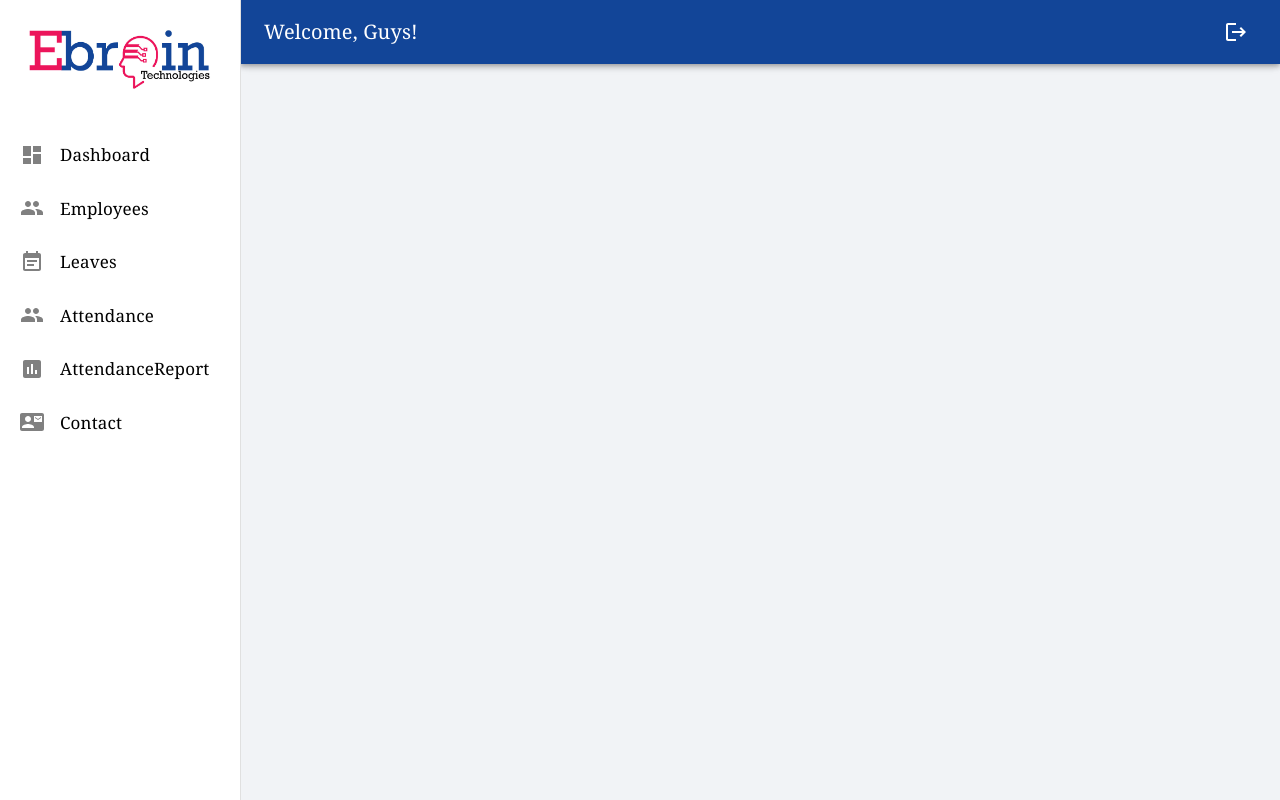
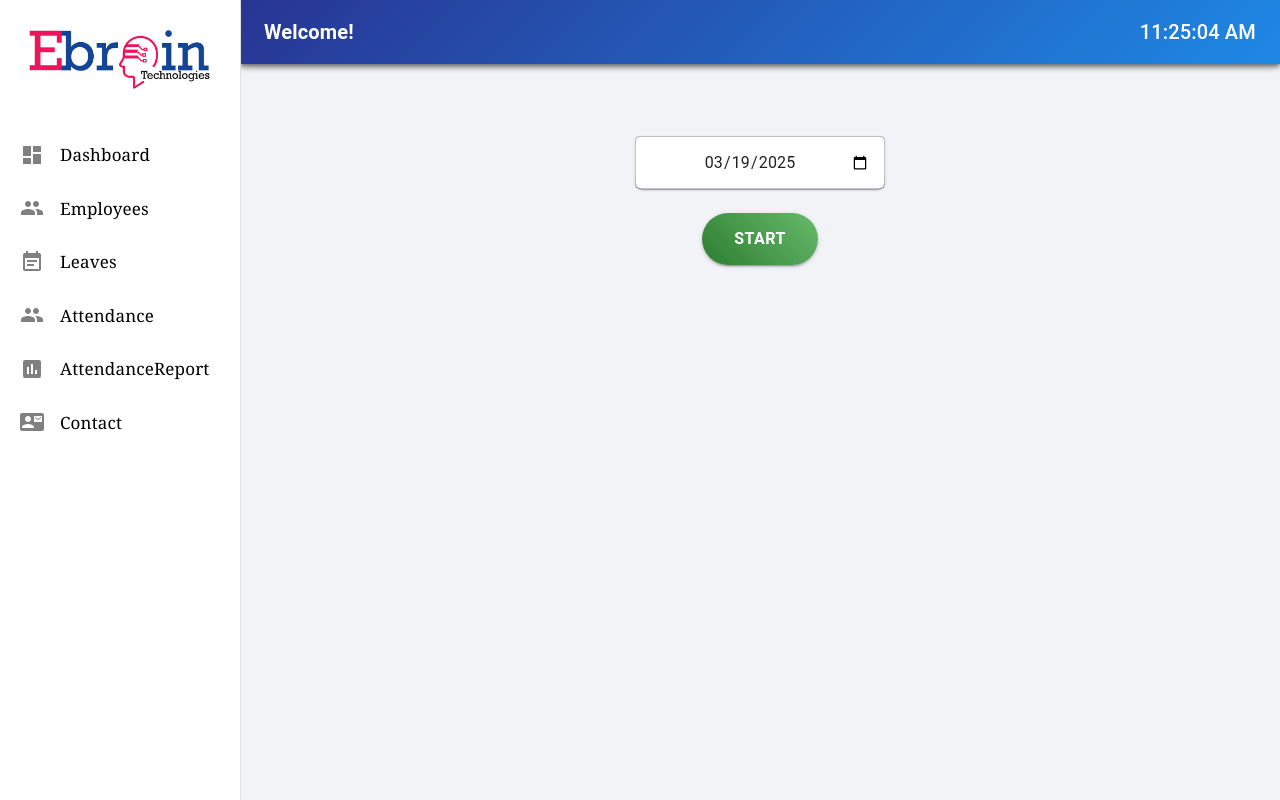
Before and after one commit to Agalya-10/Attendance-Management, a React (Create React App) app: page /userdashboard in a window 1280 px wide. Built offline with nearby package versions, Linux system fonts and the light colour scheme.

Commit message:
Location Incompleted

```diff
--- a/src/App.js
+++ b/src/App.js
@@ -7,6 +7,7 @@ import EmployeeTable from "./Components/EmployeeTable";
 import Login from "./Components/Login";
 import SideNav from "./Navbar/Sidenav";
 import AttendanceReport from "./Components/AttendanceReport";
+import UserDashboard from "./Components/UserDashboard";
 
 function App() {
   return (
@@ -24,6 +25,7 @@ function App() {
                 <Route path="/attendance" element={<AttendanceTable/>} />
                 <Route path="/attendancereport" element={<AttendanceReport/>} />
                 <Route path="/contact" element={<ContactPage/>} />
+                <Route path="/userdashboard" element={<UserDashboard/>} />
               </Routes>
             </SideNav>
           }
--- /dev/null
+++ b/src/Components/UserDashboard.js
@@ -0,0 +1,223 @@
+import React, { useState, useEffect } from "react";
+import {
+  AppBar,
+  Toolbar,
+  Typography,
+  Box,
+  Button,
+  TextField,
+} from "@mui/material";
+import {
+  PieChart,
+  Pie,
+  Cell,
+  ResponsiveContainer,
+} from "recharts";
+
+// 👉 Replace this with your actual location!
+const TARGET_LAT = 10.786999;
+const TARGET_LNG = 79.137827;
+const drawerWidth = 240;
+
+function getDistanceFromLatLonInMeters(lat1, lon1, lat2, lon2) {
+  const R = 6371e3; // Earth radius in meters
+  const φ1 = (lat1 * Math.PI) / 180;
+  const φ2 = (lat2 * Math.PI) / 180;
+  const Δφ = ((lat2 - lat1) * Math.PI) / 180;
+  const Δλ = ((lon2 - lon1) * Math.PI) / 180;
+
+  const a =
+    Math.sin(Δφ / 2) * Math.sin(Δφ / 2) +
+    Math.cos(φ1) * Math.cos(φ2) *
+    Math.sin(Δλ / 2) * Math.sin(Δλ / 2);
+
+  const c = 2 * Math.atan2(Math.sqrt(a), Math.sqrt(1 - a));
+
+  return R * c;
+}
+
+const UserDashboard = () => {
+  const [currentTime, setCurrentTime] = useState(new Date());
+  const [elapsedTime, setElapsedTime] = useState(60);
+  const [isRunning, setIsRunning] = useState(false);
+  const [showChart, setShowChart] = useState(false);
+  const [selectedDate, setSelectedDate] = useState(
+    new Date().toISOString().split("T")[0]
+  );
+
+  useEffect(() => {
+    const timer = setInterval(() => setCurrentTime(new Date()), 1000);
+    return () => clearInterval(timer);
+  }, []);
+
+  useEffect(() => {
+    let interval;
+    if (isRunning && elapsedTime < 8 * 60 * 60) {
+      interval = setInterval(() => setElapsedTime((t) => t + 1), 1000);
+    }
+    return () => clearInterval(interval);
+  }, [isRunning, elapsedTime]);
+
+  const handleStart = () => {
+    if (!navigator.geolocation) {
+      alert("Geolocation is not supported by your browser.");
+      return;
+    }
+
+    navigator.geolocation.getCurrentPosition(
+      (position) => {
+        const { latitude, longitude } = position.coords;
+        console.log("Current Location:", latitude, longitude);
+
+        const distance = getDistanceFromLatLonInMeters(
+          latitude,
+          longitude,
+          TARGET_LAT,
+          TARGET_LNG
+        );
+
+        console.log("Distance from target:", distance, "meters");
+
+        if (distance <= 200) {
+          setShowChart(true);
+          setTimeout(() => setIsRunning(true), 1000);
+        } else {
+          alert("You are not within the correct location. Move closer.");
+        }
+      },
+      (error) => {
+        alert("Error getting location: " + error.message);
+      }
+    );
+  };
+
+  const handleEnd = () => setIsRunning(false);
+
+  const data = [
+    { name: "Progress", value: elapsedTime },
+    { name: "Remaining", value: 8 * 60 * 60 - elapsedTime },
+  ];
+
+  const COLORS = ["#3F51B5", "#C5CAE9"];
+
+  return (
+    <Box sx={{ display: "flex", minHeight: "100vh" }}>
+      {/* Navbar */}
+      <AppBar
+        position="fixed"
+        sx={{
+          ml: `${drawerWidth}px`,
+          width: `calc(100% - ${drawerWidth}px)`,
+          background: "linear-gradient(135deg, #283593, #1E88E5)",
+        }}
+      >
+        <Toolbar sx={{ justifyContent: "space-between" }}>
+          <Typography variant="h6" sx={{ fontWeight: "bold" }}>
+            Welcome!
+          </Typography>
+          <Typography variant="h6">
+            {currentTime.toLocaleTimeString()}
+          </Typography>
+        </Toolbar>
+      </AppBar>
+
+      {/* Content */}
+      <Box
+        component="main"
+        sx={{
+          flexGrow: 1,
+          p: 3,
+          mt: "24px",
+          display: "flex",
+          flexDirection: "column",
+          alignItems: "center",
+          gap: 3,
+        }}
+      >
+        {/* Date Picker */}
+        <TextField
+          type="date"
+          value={selectedDate}
+          onChange={(e) => setSelectedDate(e.target.value)}
+          sx={{
+            width: 250,
+            backgroundColor: "white",
+            borderRadius: 2,
+            boxShadow: 1,
+            "& .MuiInputBase-input": {
+              fontSize: 16,
+              textAlign: "center",
+              padding: "15px",
+            },
+          }}
+        />
+
+        {/* Start/End Button */}
+        <Button
+          variant="contained"
+          onClick={isRunning ? handleEnd : handleStart}
+          sx={{
+            background: isRunning
+              ? "linear-gradient(45deg, #D32F2F, #FF5252)"
+              : "linear-gradient(45deg, #2E7D32, #66BB6A)",
+            color: "white",
+            fontWeight: "bold",
+            px: 4,
+            py: 1.5,
+            borderRadius: "30px",
+            fontSize: "16px",
+            "&:hover": {
+              transform: "scale(1.05)",
+            },
+          }}
+        >
+          {isRunning ? "End" : "Start"}
+        </Button>
+
+        {/* Pie Chart */}
+        {showChart && (
+          <Box sx={{ position: "relative", width: 300, height: 300 }}>
+            <ResponsiveContainer width="100%" height="100%">
+              <PieChart>
+                <Pie
+                  data={data}
+                  cx="50%"
+                  cy="50%"
+                  innerRadius={80}
+                  outerRadius={120}
+                  startAngle={90}
+                  endAngle={-270}
+                  dataKey="value"
+                >
+                  {data.map((_, i) => (
+                    <Cell key={i} fill={COLORS[i % COLORS.length]} />
+                  ))}
+                </Pie>
+              </PieChart>
+            </ResponsiveContainer>
+
+            {/* Center Time Text */}
+            <Typography
+              sx={{
+                fontSize: 28,
+                fontWeight: "bold",
+                color: "black",
+                textShadow: "2px 2px 6px rgba(0,0,0,0.2)",
+                position: "absolute",
+                top: "50%",
+                left: "50%",
+                transform: "translate(-50%, -50%)",
+              }}
+            >
+              {String(Math.floor(elapsedTime / 3600)).padStart(2, "0")}:
+              {String(Math.floor((elapsedTime % 3600) / 60)).padStart(2, "0")}:
+              {String(elapsedTime % 60).padStart(2, "0")}
+            </Typography>
+          </Box>
+        )}
+      </Box>
+    </Box>
+  );
+};
+
+export default UserDashboard;
```
